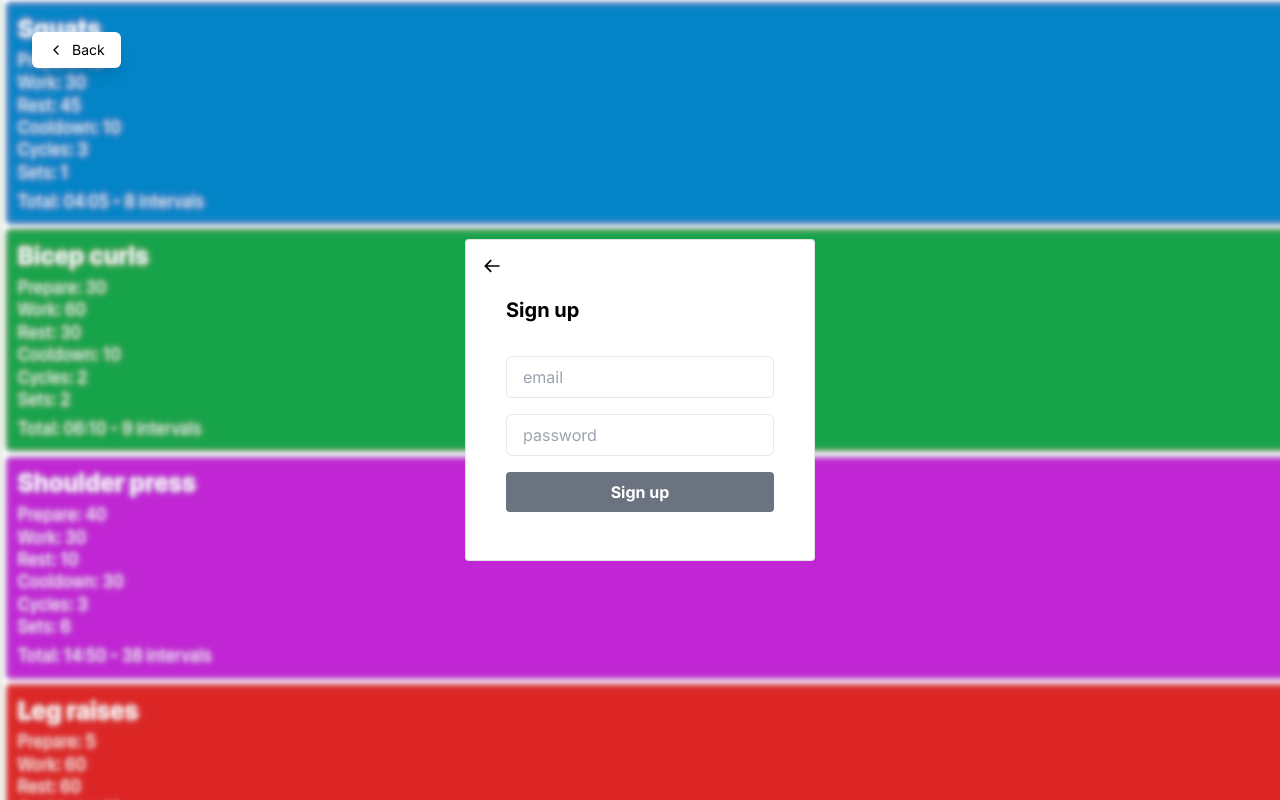
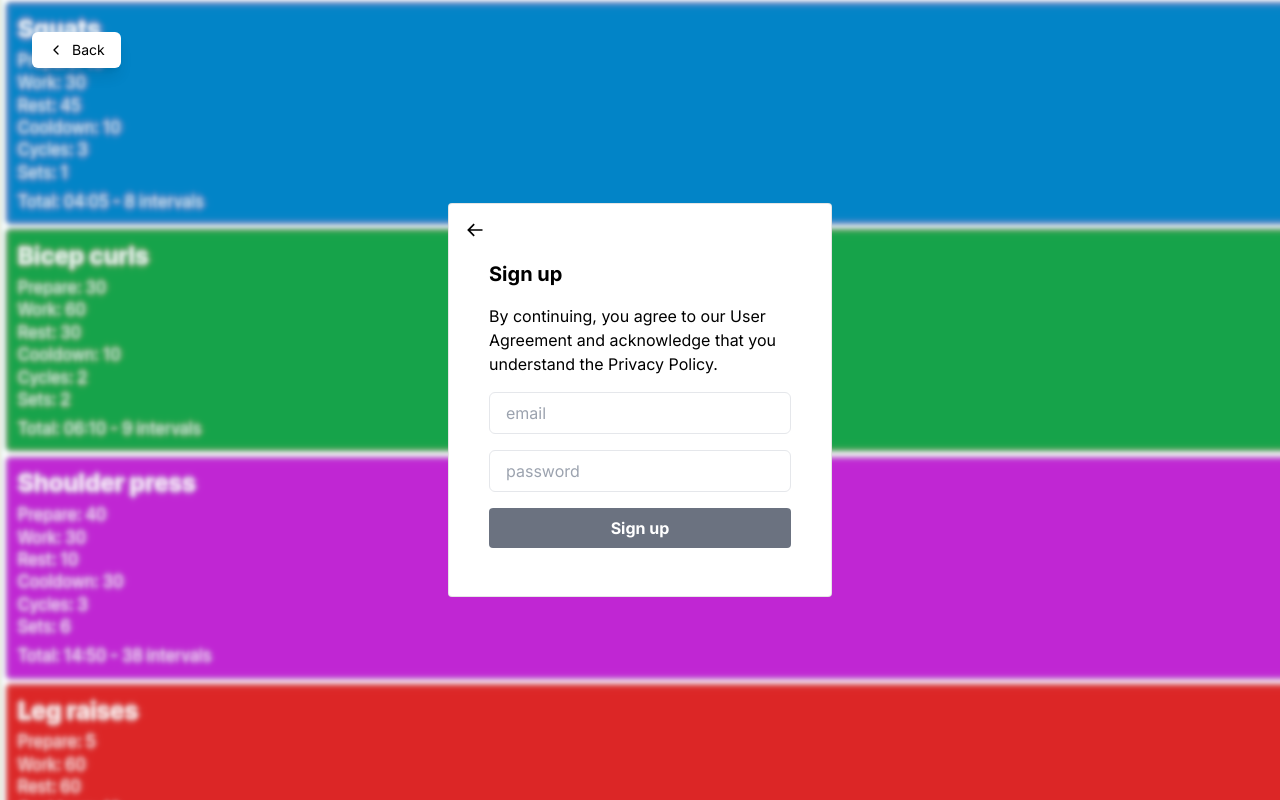
Before and after one commit to Lewisjohnward/tabata-timer, a Next.js app: page /signup in a window 1280 px wide. Built offline with nearby package versions, Linux system fonts and the light colour scheme.

Commit message:
added signup terms

```diff
--- a/src/app/signup/page.tsx
+++ b/src/app/signup/page.tsx
@@ -10,7 +10,11 @@ const Signup = () => {
   return (
     <AuthLayout>
       <BackButton />
-      <h1 className="text-xl font-bold mt-4 mb-8">Sign up</h1>
+      <h1 className="text-xl font-bold mt-4 mb-4">Sign up</h1>
+      <p className="mb-4">
+        By continuing, you agree to our User Agreement and acknowledge that you
+        understand the Privacy Policy.
+      </p>
       <form
         className="flex-1 flex flex-col w-full justify-center gap-4 text-foreground [&>input]:outline-none"
         action="/auth/sign-up"
```
